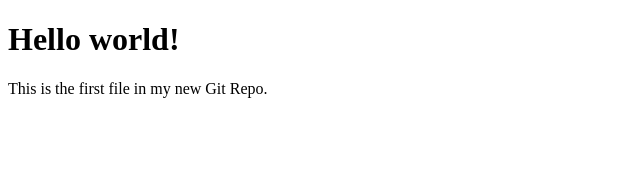
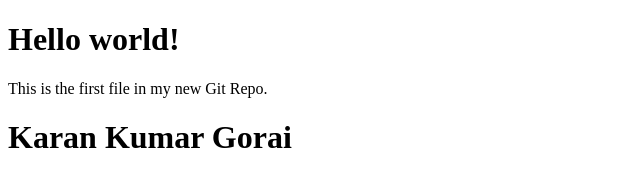
Before and after one commit to karan425/newrepo, a plain HTML site: page index.html in a window 1280 px wide. Shown: the whole page, without its empty margins (0-640 px from the left). Drawn offline with Linux system fonts and the light colour scheme.

Commit message:
Update index.html with a new line

```diff
--- a/index.html
+++ b/index.html
@@ -7,6 +7,6 @@
 
 <h1>Hello world!</h1>
 <p>This is the first file in my new Git Repo.</p>
-
+<h1>Karan Kumar Gorai</h1>
 </body>
 </html>
```
